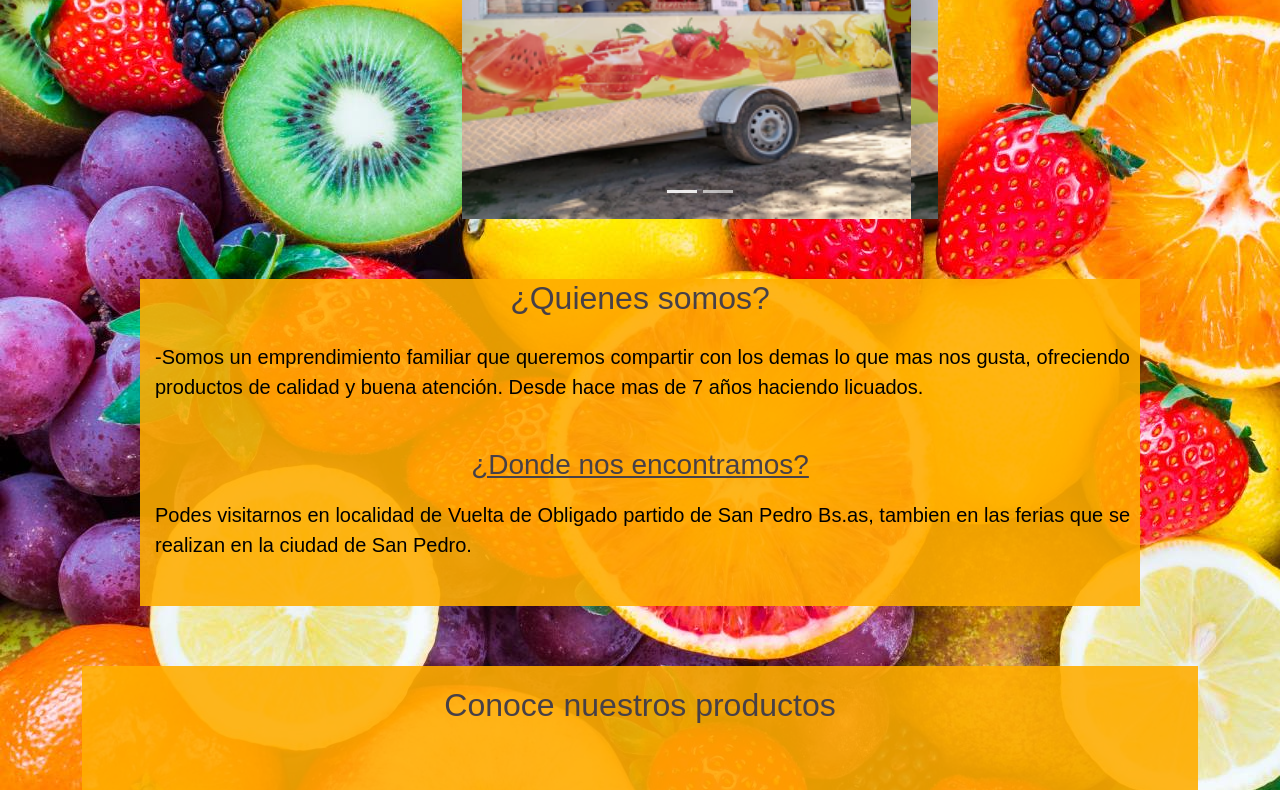
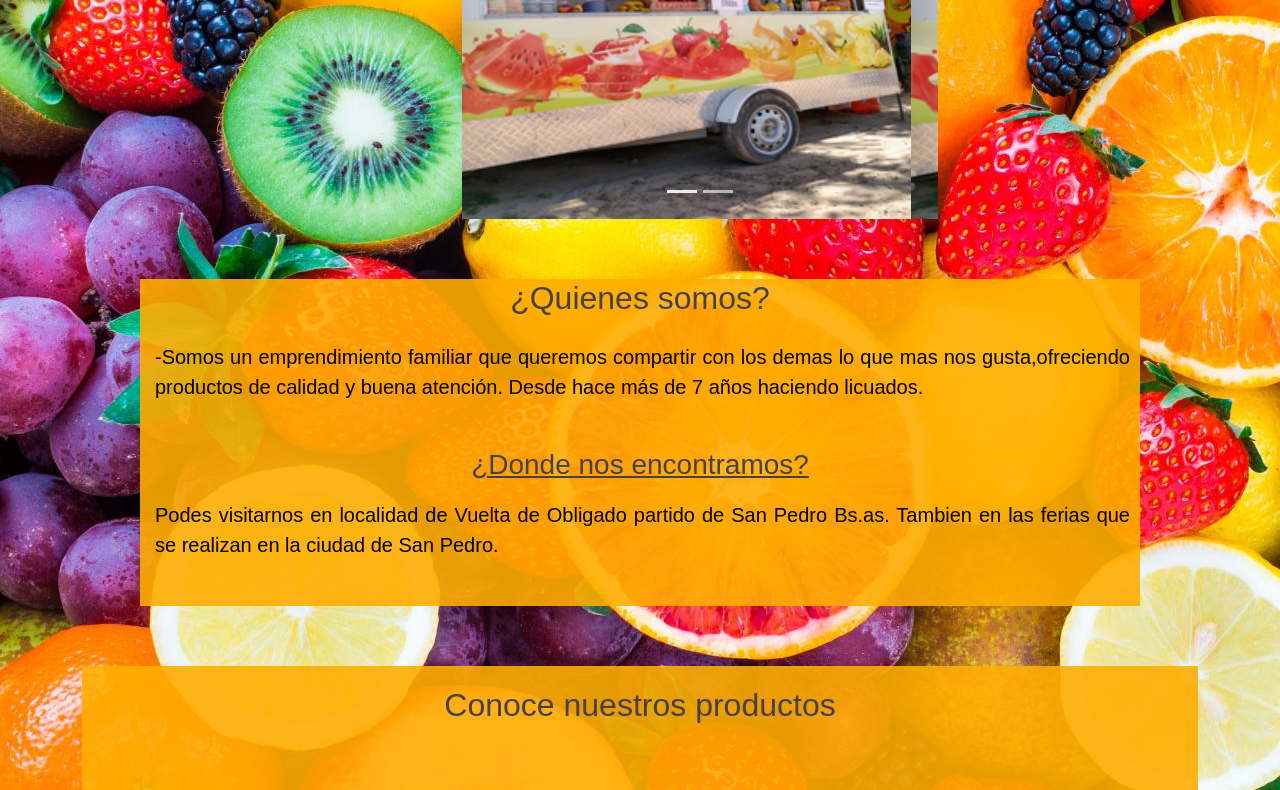
Before and after one commit to Braiancuner/Final, a website: page index.html in a window 1280 px wide. Shown: the part 473-1263 px from the top of the page. Drawn offline with Linux system fonts and the light colour scheme; a web font is replaced by a local one.

Commit message:
agregando faltantes

```diff
--- a/index.html
+++ b/index.html
@@ -104,15 +104,14 @@
                 <div class="contenido-textos">
                     <h2 class="quienes">¿Quienes somos?</h2>
                     <p class="p-inicial">-Somos un emprendimiento familiar que queremos compartir con los demas lo que
-                        mas nos gusta,
-                        ofreciendo productos de calidad y buena atención.
-                        Desde hace mas de 7 años haciendo licuados.</p>
+                        mas nos gusta,ofreciendo productos de calidad y buena atención.
+                        Desde hace más de 7 años haciendo licuados.</p>
 
                     <a class="encontranos" href="pages/Ubicacion.html">
                         <h3>¿Donde nos encontramos? </h3>
                     </a>
                     <p class="p-inicial"> Podes visitarnos en localidad de Vuelta de Obligado partido de San Pedro
-                        Bs.as, tambien en las ferias que se realizan en la ciudad de San Pedro.</p>
+                        Bs.as. Tambien en las ferias que se realizan en la ciudad de San Pedro.</p>
 
                 </div>
             </div>
@@ -203,7 +202,7 @@
 
 
         </footer>
-
+    </div>
 </body>
 
 </html>
```
Also changed, not shown: pages/Referencias.html (+6 -2 lines), pages/Ubicacion.html (+1 -0 lines), pages/contactos.html (+4 -4 lines).
